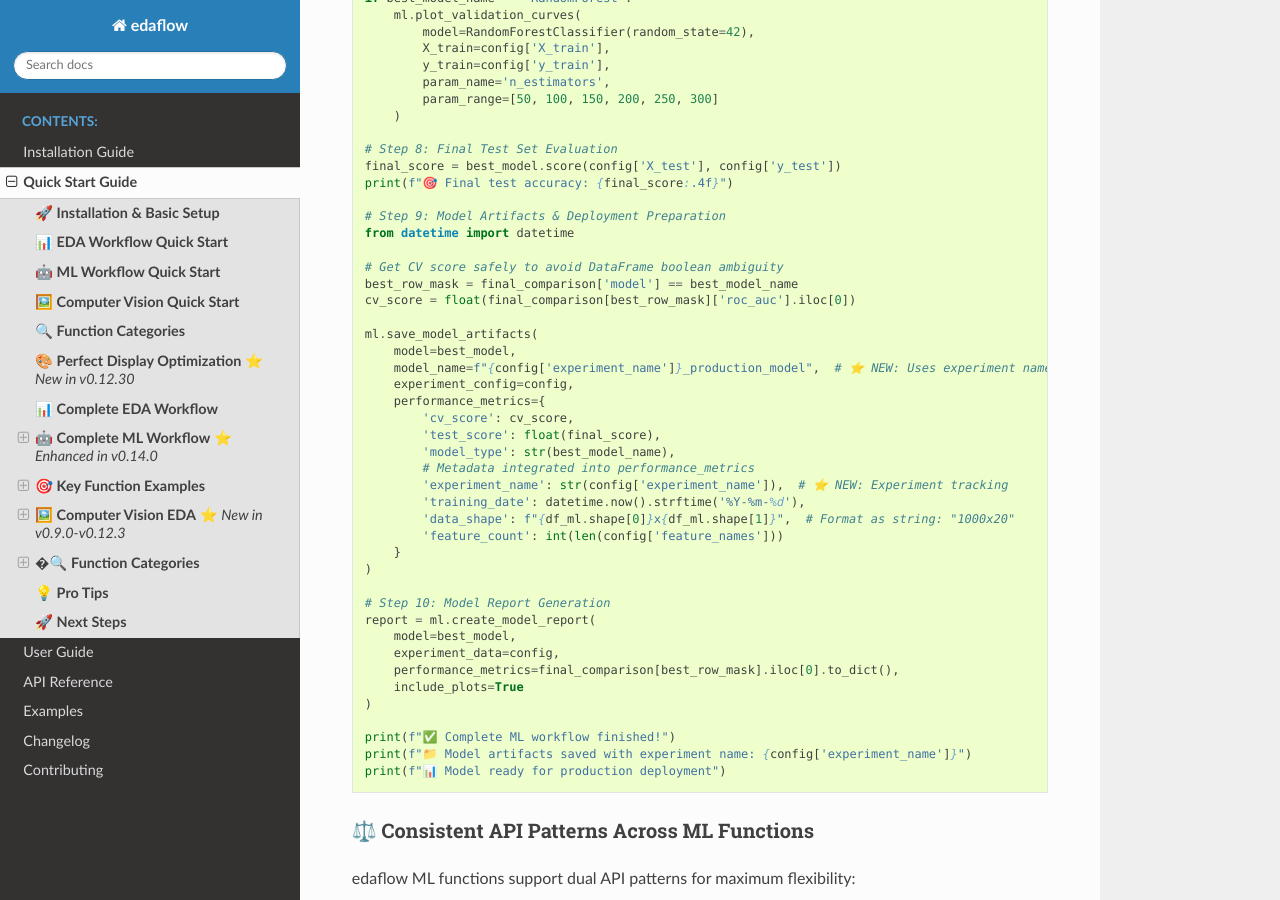
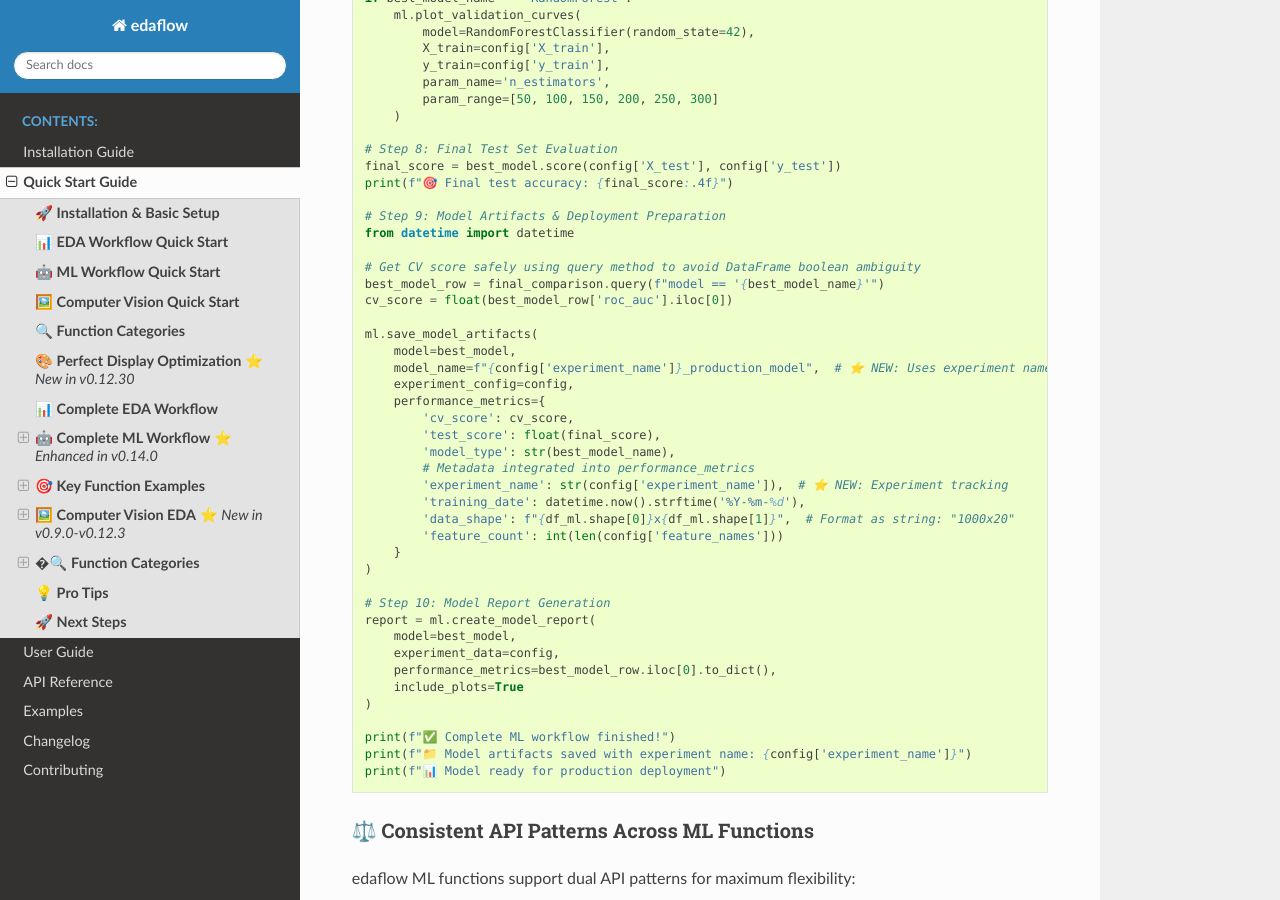
Before and after one commit to evanlow/edaflow, a Sphinx documentation site: the page built from docs/source/quickstart.rst, in a window 1280 px wide and 900 px high, scrolled down 8716 px. Built offline with Sphinx 7.4.7 and the Read the Docs theme 3.1.0, drawn with Linux system fonts in a browser that asks for light colours; pages that are not in the unit, such as notebooks, are missing from menus.

Commit message:
ALTERNATIVE FIX: Use DataFrame.query() method to eliminate boolean ambiguity - Replace boolean mask indexing with explicit query() method

```diff
--- a/docs/source/quickstart.rst
+++ b/docs/source/quickstart.rst
@@ -500,9 +500,9 @@ Here's how to perform a complete machine learning workflow using edaflow's 26 ML
    # Step 9: Model Artifacts & Deployment Preparation
    from datetime import datetime
 
-   # Get CV score safely to avoid DataFrame boolean ambiguity
-   best_row_mask = final_comparison['model'] == best_model_name
-   cv_score = float(final_comparison[best_row_mask]['roc_auc'].iloc[0])
+   # Get CV score safely using query method to avoid DataFrame boolean ambiguity
+   best_model_row = final_comparison.query(f"model == '{best_model_name}'")
+   cv_score = float(best_model_row['roc_auc'].iloc[0])
 
    ml.save_model_artifacts(
        model=best_model,
@@ -524,7 +524,7 @@ Here's how to perform a complete machine learning workflow using edaflow's 26 ML
    report = ml.create_model_report(
        model=best_model,
        experiment_data=config,
-       performance_metrics=final_comparison[best_row_mask].iloc[0].to_dict(),
+       performance_metrics=best_model_row.iloc[0].to_dict(),
        include_plots=True
    )
 
```
